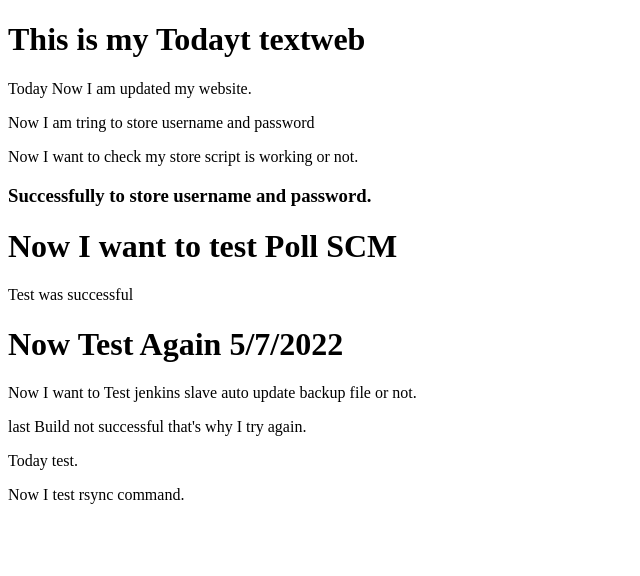
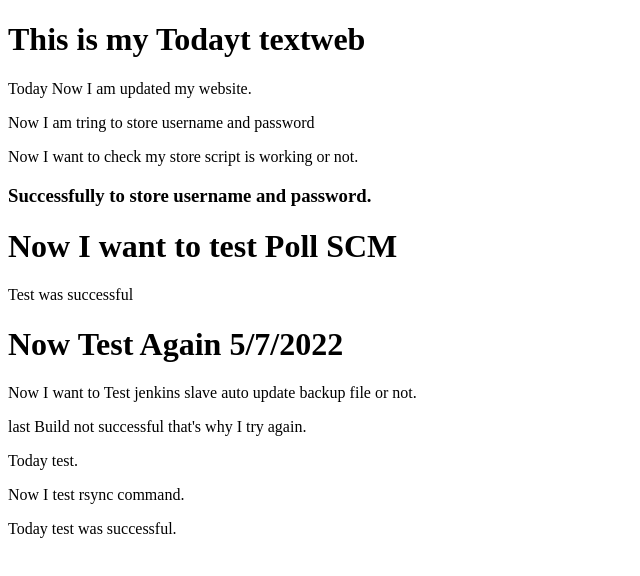
Before and after one commit to aamirbilal/testweb, a plain HTML site: page index.html in a window 1280 px wide. Shown: the whole page, without its empty margins (0-640 px from the left). Drawn offline with Linux system fonts and the light colour scheme.

Commit message:
test was successful

```diff
--- a/index.html
+++ b/index.html
@@ -17,7 +17,7 @@
 <p>last Build not successful that's why I try again.</p>
 <p>Today test.</p>
 <p>Now I test rsync command.</p>
-
+<p>Today test was successful.</p>
 
 </body>
 </html>
```
